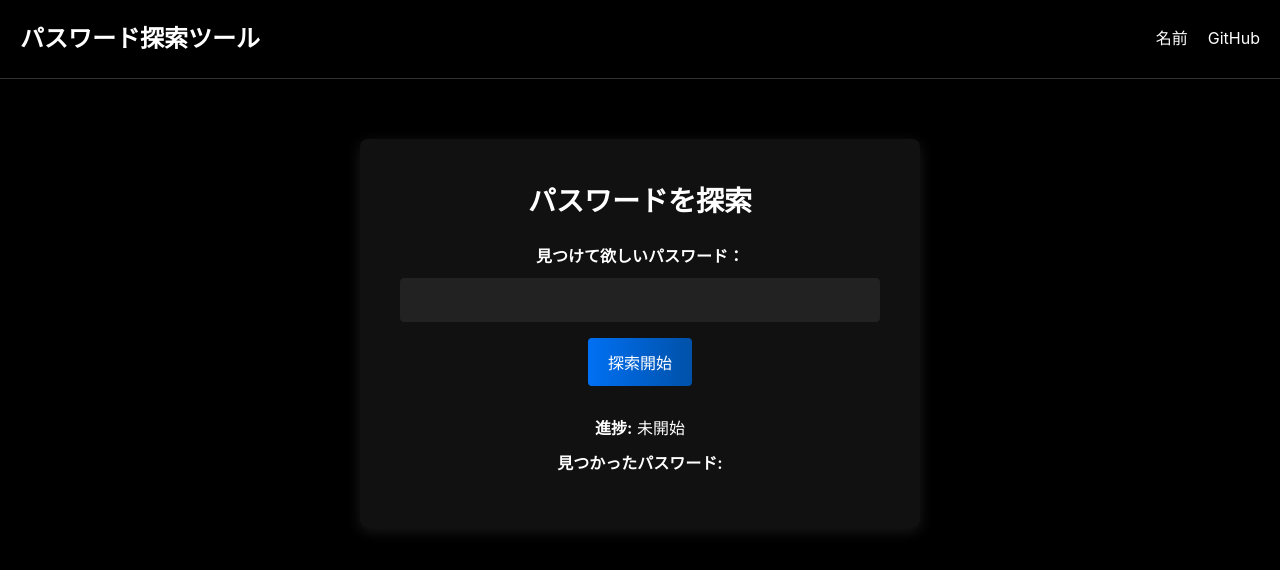
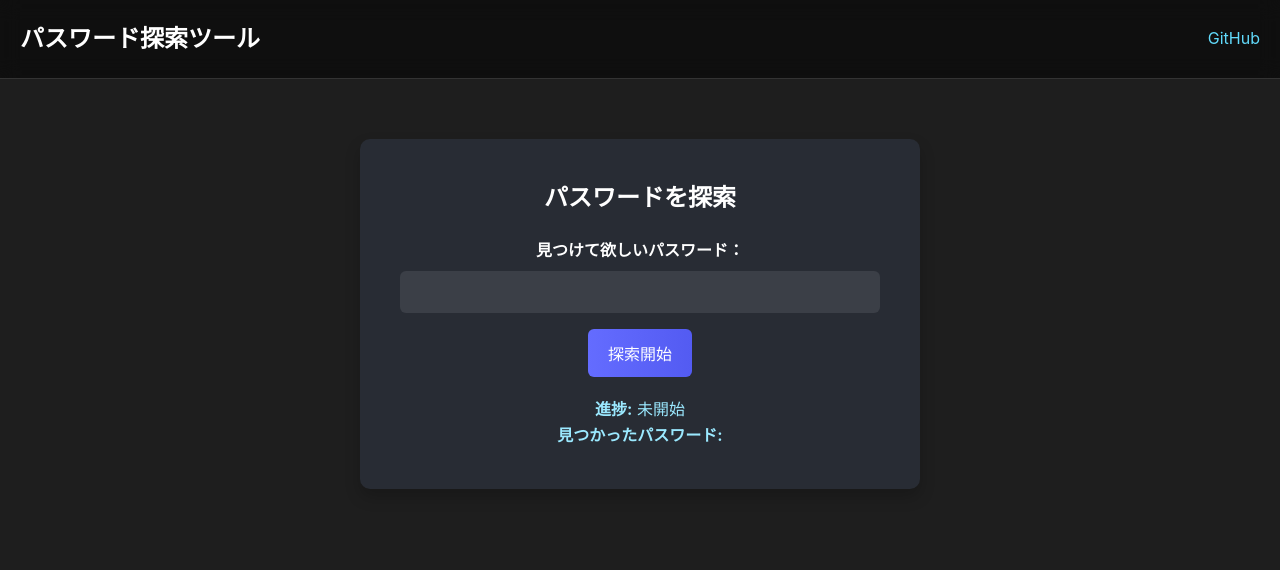
Before and after one commit to mituki1234/pass-check-go, a plain HTML site: page index.html in a window 1280 px wide. Drawn offline with Linux system fonts and the light colour scheme.

Commit message:
デザインを細かく修正

```diff
--- a/index.html
+++ b/index.html
@@ -13,116 +13,100 @@
         }
         /* ベーススタイル */
         body {
-            font-family: -apple-system, BlinkMacSystemFont, "Segoe UI", Roboto, "Helvetica Neue", Arial, sans-serif;
-            background-color: #000;
+            font-family: 'Inter', sans-serif;
+            background-color: #1e1e1e;
             color: #fff;
             line-height: 1.6;
+            text-align: center;
         }
-        /* ヘッダーのスタイル */
         header {
             display: flex;
             justify-content: space-between;
             align-items: center;
             padding: 20px;
             border-bottom: 1px solid #333;
+            background: rgba(0, 0, 0, 0.5);
+            backdrop-filter: blur(10px);
         }
         header h1 {
             font-size: 24px;
             font-weight: bold;
         }
-        .menu {
-            display: flex;
-            gap: 20px;
-        }
         .menu a {
-            color: #fff;
+            color: #61dafb;
             text-decoration: none;
             font-size: 16px;
-            transition: opacity 0.3s;
+            transition: color 0.3s;
         }
         .menu a:hover {
-            opacity: 0.7;
+            color: #9be9ff;
         }
-        /* メインビジュアル */
-        .hero {
-            text-align: center;
-            padding: 80px 20px;
-        }
-        .hero h2 {
-            font-size: 36px;
-            margin-bottom: 20px;
-        }
-        .hero p {
-            font-size: 18px;
-            margin-bottom: 40px;
-            color: #aaa;
-        }
-        .hero button {
-            background: linear-gradient(90deg, #0070f3, #0051a8);
-            color: #fff;
-            padding: 14px 28px;
-            font-size: 18px;
-            border: none;
-            border-radius: 4px;
-            cursor: pointer;
-            transition: opacity 0.3s;
-        }
-        .hero button:hover {
-            opacity: 0.8;
-        }
-        /* フォーム */
         .container {
             max-width: 600px;
             margin: 60px auto;
             padding: 0 20px;
-            text-align: center;
         }
         .form-section {
-            background: #111;
+            background: #282c34;
             padding: 40px;
-            border-radius: 8px;
-            box-shadow: 0 4px 14px rgba(255, 255, 255, 0.1);
+            border-radius: 10px;
+            box-shadow: 0 8px 16px rgba(0, 0, 0, 0.2);
         }
         .form-section h3 {
-            font-size: 28px;
+            font-size: 24px;
             margin-bottom: 20px;
         }
         .form-section label {
             display: block;
             font-weight: bold;
             margin-bottom: 8px;
-            font-size: 16px;
         }
         .form-section input {
             width: 100%;
             padding: 12px;
             font-size: 16px;
-            border: 1px solid #222;
-            border-radius: 4px;
+            border: none;
+            border-radius: 6px;
             margin-bottom: 16px;
-            background: #222;
+            background: #3b3f47;
             color: #fff;
         }
         .form-section button {
-            background: linear-gradient(90deg, #0070f3, #0051a8);
+            background: linear-gradient(90deg, #646cff, #535bf2);
             color: #fff;
             padding: 12px 20px;
             font-size: 16px;
             border: none;
-            border-radius: 4px;
+            border-radius: 6px;
             cursor: pointer;
-            transition: opacity 0.3s;
+            transition: all 0.3s ease;
+            position: relative;
+            overflow: hidden;
+        }
+        .form-section button::after {
+            content: '';
+            position: absolute;
+            top: 50%;
+            left: 50%;
+            width: 300%;
+            height: 300%;
+            background: rgba(255, 255, 255, 0.2);
+            transition: all 0.6s;
+            border-radius: 50%;
+            transform: translate(-50%, -50%) scale(0);
+        }
+        .form-section button:hover::after {
+            transform: translate(-50%, -50%) scale(1);
+            opacity: 0;
         }
         .form-section button:hover {
-            opacity: 0.8;
+            opacity: 0.85;
+            transform: translateY(-2px);
         }
-        /* 進捗情報 */
         #progress {
-            margin-top: 30px;
-        }
-        #progress p {
-            margin-bottom: 10px;
+            margin-top: 20px;
             font-size: 16px;
+            color: #9be9ff;
         }
     </style>
 </head>
@@ -130,7 +114,6 @@
     <header>
         <h1>パスワード探索ツール</h1>
         <div class="menu">
-            <a href="#">名前</a>
             <a href="https://github.com" target="_blank">GitHub</a>
         </div>
     </header>
@@ -148,6 +131,7 @@
             </div>
         </section>
     </div>
+</body>
 <script>
     document.getElementById("passwordForm").onsubmit = function(event) {
         event.preventDefault();
@@ -174,5 +158,4 @@
         }, 1000);
     };
 </script>
-</body>
 </html>
```
Lines whose indentation alone changed are shown as unchanged.
